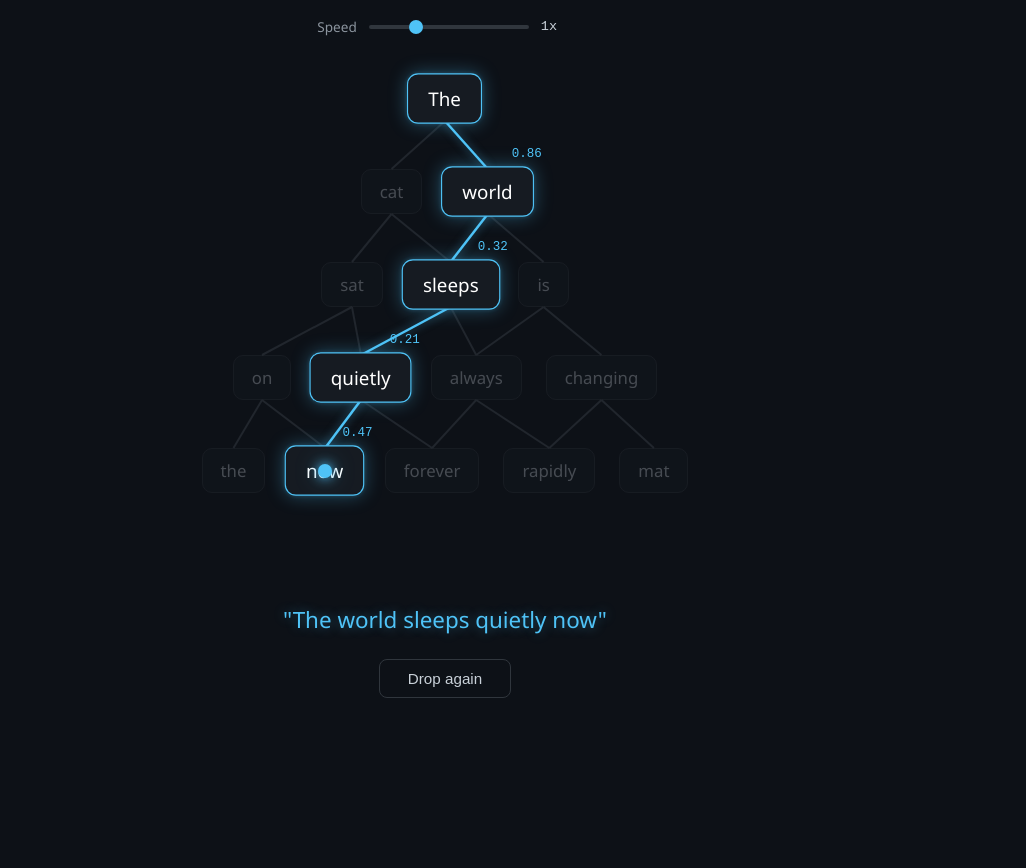
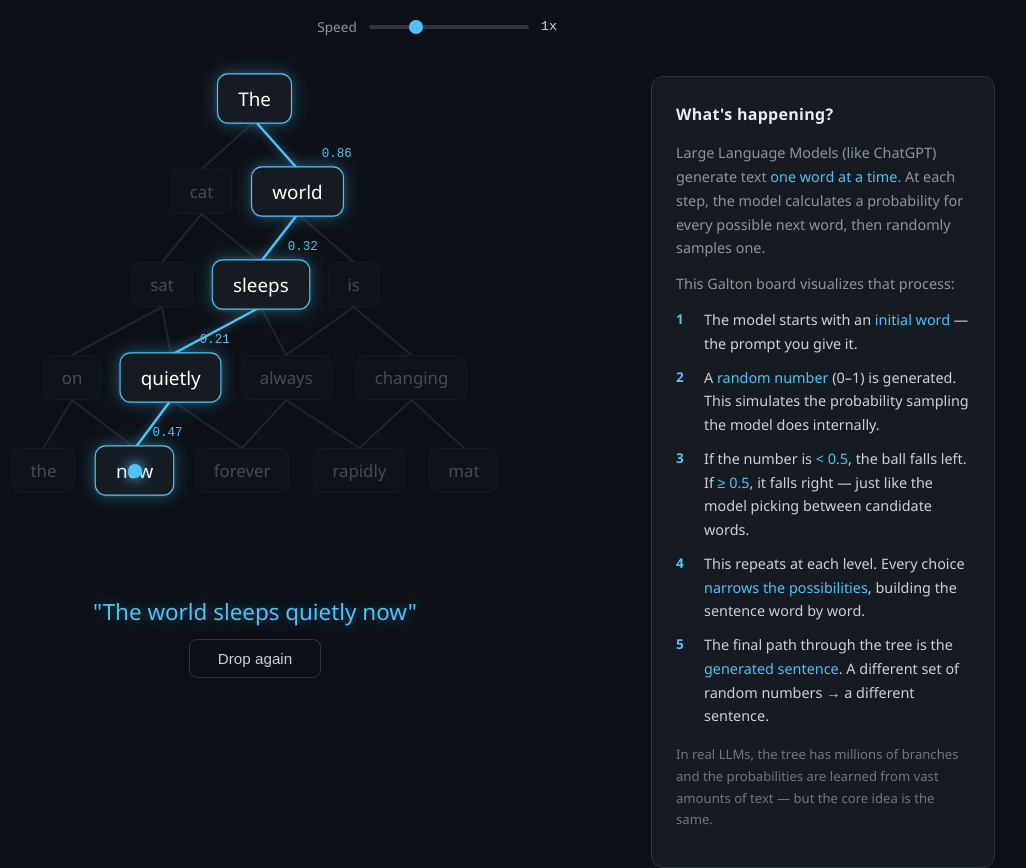
Before and after one commit to ensarkovankaya/ai-word-generation-explained, a plain HTML site: page index.html in a window 1280 px wide. Shown: the part 82-950 px from the top of the page, without its empty margins (195-1221 px from the left). Before the commit the page ends 800 px from the top, so only its background shows below. Drawn offline with Linux system fonts and the light colour scheme.

Commit message:
Add explanation panel, fix sentence/button layout below tree
Co-Authored-By: Claude Opus 4.6 (1M context) <noreply@anthropic.com>

```diff
--- a/index.html
+++ b/index.html
@@ -22,11 +22,66 @@
     color: #e6edf3;
     letter-spacing: 0.5px;
   }
+  #main {
+    display: flex;
+    align-items: flex-start;
+    gap: 36px;
+    margin-top: 40px;
+    width: 1100px;
+    max-width: 95vw;
+  }
+  #left-col {
+    flex: 0 0 720px;
+    display: flex;
+    flex-direction: column;
+    align-items: center;
+  }
   #board {
     position: relative;
-    margin-top: 40px;
-    width: 800px;
+    width: 100%;
     min-height: 520px;
+  }
+  #explanation {
+    flex: 1;
+    background: #161b22;
+    border: 1px solid #30363d;
+    border-radius: 12px;
+    padding: 24px;
+    font-size: 0.9rem;
+    line-height: 1.65;
+    color: #8b949e;
+    min-width: 260px;
+    position: sticky;
+    top: 40px;
+  }
+  #explanation h2 {
+    color: #e6edf3;
+    font-size: 1rem;
+    margin-bottom: 14px;
+    letter-spacing: 0.3px;
+  }
+  #explanation p {
+    margin-bottom: 12px;
+  }
+  #explanation .step {
+    display: flex;
+    gap: 10px;
+    margin-bottom: 10px;
+    opacity: 0.5;
+    transition: opacity 0.4s;
+  }
+  #explanation .step.active {
+    opacity: 1;
+    color: #c9d1d9;
+  }
+  #explanation .step-num {
+    color: #4fc3f7;
+    font-weight: 700;
+    font-size: 0.85rem;
+    min-width: 18px;
+  }
+  #explanation .highlight {
+    color: #4fc3f7;
   }
   #lines {
     position: absolute;
@@ -93,7 +148,7 @@
     transition: opacity 0.3s;
   }
   #sentence {
-    margin-top: 8px;
+    margin-top: 0;
     font-size: 1.4rem;
     color: #4fc3f7;
     opacity: 0;
@@ -103,7 +158,7 @@
   }
   #sentence.show { opacity: 1; }
   #restart {
-    margin-top: 24px;
+    margin-top: 12px;
     padding: 10px 28px;
     background: transparent;
     border: 1px solid #30363d;
@@ -113,6 +168,7 @@
     font-size: 0.95rem;
     opacity: 0;
     transition: opacity 0.5s, border-color 0.3s;
+    align-self: center;
   }
   #restart:hover { border-color: #4fc3f7; color: #fff; }
   #restart.show { opacity: 1; }
@@ -192,6 +248,8 @@
   <input type="range" id="speed-slider" min="0.25" max="3" step="0.25" value="1">
   <span id="speed-val">1x</span>
 </div>
+<div id="main">
+  <div id="left-col">
     <div id="board">
       <svg id="lines"></svg>
       <div id="ball"></div>
@@ -199,6 +257,34 @@
     </div>
     <div id="sentence"></div>
     <button id="restart">Drop again</button>
+  </div>
+  <div id="explanation">
+    <h2>What's happening?</h2>
+    <p>Large Language Models (like ChatGPT) generate text <span class="highlight">one word at a time</span>. At each step, the model calculates a probability for every possible next word, then randomly samples one.</p>
+    <p>This Galton board visualizes that process:</p>
+    <div class="step" data-step="0">
+      <span class="step-num">1</span>
+      <span>The model starts with an <span class="highlight">initial word</span> — the prompt you give it.</span>
+    </div>
+    <div class="step" data-step="1">
+      <span class="step-num">2</span>
+      <span>A <span class="highlight">random number</span> (0–1) is generated. This simulates the probability sampling the model does internally.</span>
+    </div>
+    <div class="step" data-step="2">
+      <span class="step-num">3</span>
+      <span>If the number is <span class="highlight">&lt; 0.5</span>, the ball falls left. If <span class="highlight">&ge; 0.5</span>, it falls right — just like the model picking between candidate words.</span>
+    </div>
+    <div class="step" data-step="3">
+      <span class="step-num">4</span>
+      <span>This repeats at each level. Every choice <span class="highlight">narrows the possibilities</span>, building the sentence word by word.</span>
+    </div>
+    <div class="step" data-step="4">
+      <span class="step-num">5</span>
+      <span>The final path through the tree is the <span class="highlight">generated sentence</span>. A different set of random numbers → a different sentence.</span>
+    </div>
+    <p style="margin-top:16px; font-size:0.82rem; color:#6e7681;">In real LLMs, the tree has millions of branches and the probabilities are learned from vast amounts of text — but the core idea is the same.</p>
+  </div>
+</div>
 
 <script>
 const wordGroups = {
@@ -252,6 +338,7 @@ const restartBtn = document.getElementById('restart');
 const speedSlider = document.getElementById('speed-slider');
 const speedVal = document.getElementById('speed-val');
 const picker = document.getElementById('word-picker');
+const steps = document.querySelectorAll('#explanation .step');
 
 let speed = 1;
 speedSlider.addEventListener('input', () => {
@@ -393,6 +480,9 @@ async function animate() {
     path.push(r < 0.5 ? path[lvl] : path[lvl] + 1);
   }
 
+  // Reset explanation steps
+  steps.forEach(s => s.classList.remove('active'));
+
   const root = nodeEls[0][0];
   root.classList.add('active');
   const rootC = getCenter(root);
@@ -400,13 +490,22 @@ async function animate() {
   ball.style.top = (rootC.y - 7) + 'px';
   ball.style.opacity = '1';
 
+  // Step 1: initial word
+  steps[0].classList.add('active');
+
   await delay(500 / speed);
+
+  // Step 2: random number
+  steps[1].classList.add('active');
 
   for (let lvl = 0; lvl < levels.length - 1; lvl++) {
     const parentIdx = path[lvl];
     const childIdx = path[lvl + 1];
     const r = randoms[lvl];
     const side = r < 0.5 ? 'left' : 'right';
+
+    // Step 3: left/right decision
+    if (lvl === 0) steps[2].classList.add('active');
 
     lineEls[lvl][parentIdx][side].classList.add('active');
 
@@ -420,8 +519,14 @@ async function animate() {
     rng.textContent = r.toFixed(2);
     rng.classList.add('show');
 
+    // Step 4: narrowing possibilities
+    if (lvl === 1) steps[3].classList.add('active');
+
     await delay(400 / speed);
   }
+
+  // Step 5: final sentence
+  steps[4].classList.add('active');
 
   const words = path.map((idx, lvl) => levels[lvl][idx]);
   sentenceEl.textContent = '"' + words.join(' ') + '"';
```
Lines whose indentation alone changed are shown as unchanged.
